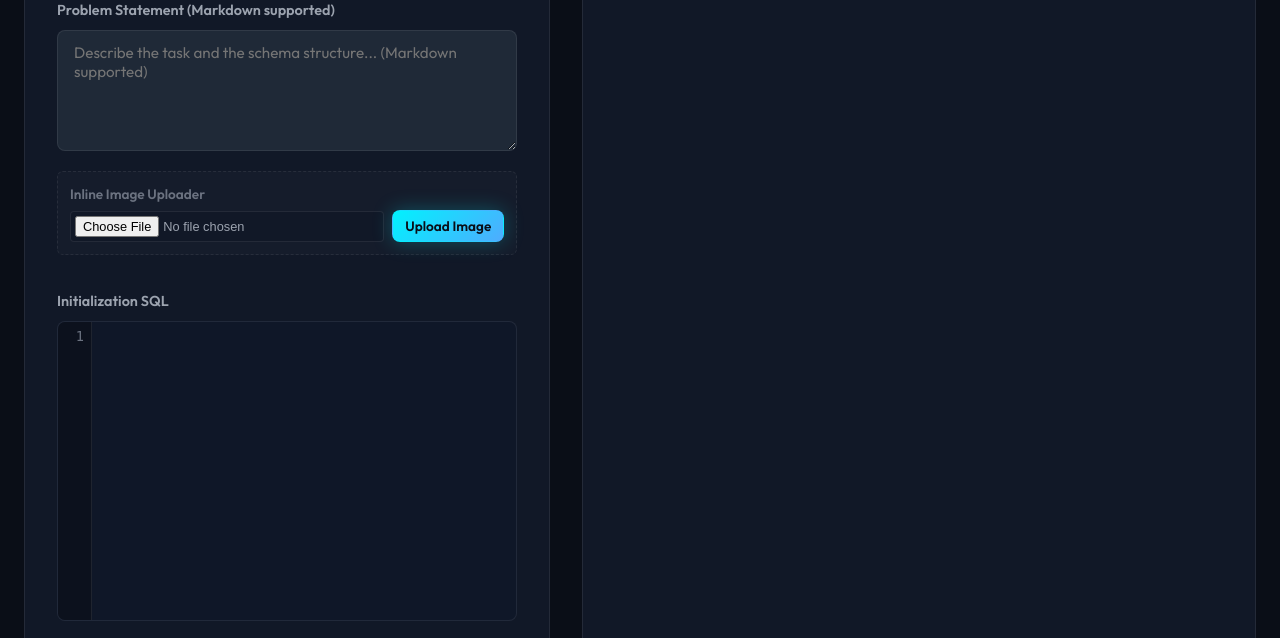
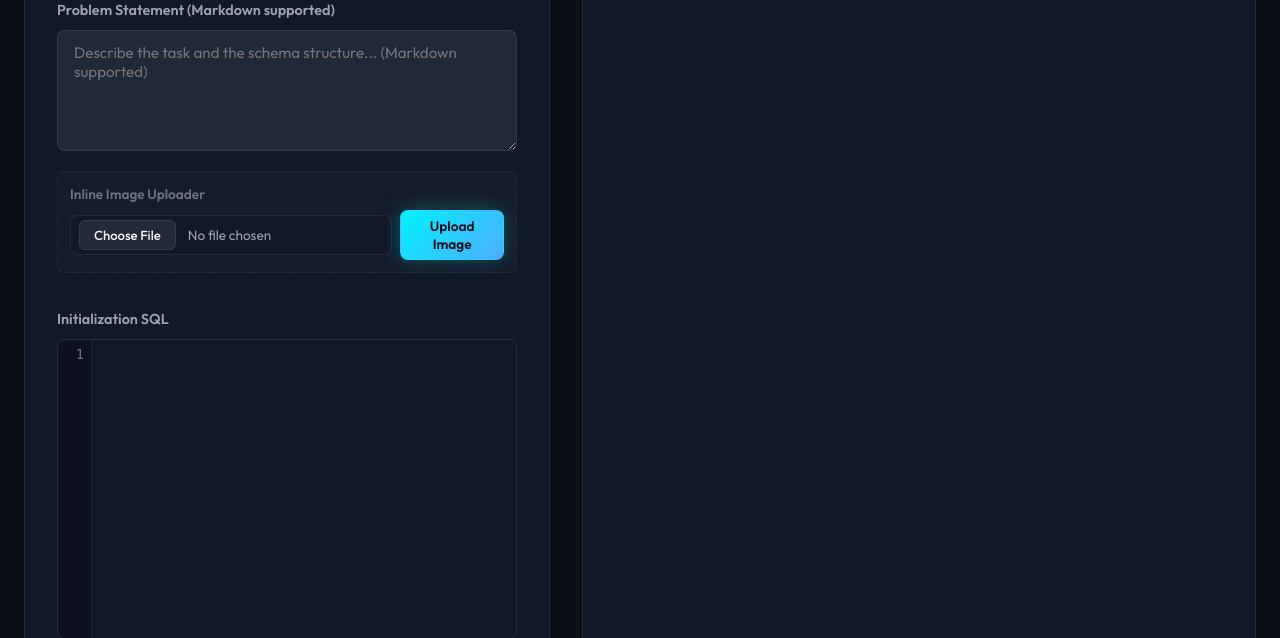
Before and after one commit to brizzigui/sqlrace, a Flask app: page /admin/questions in a window 1280 px wide. Shown: the part 610-1248 px from the top of the page. Run offline with Flask 3, Linux system fonts and the light colour scheme; the visitor is signed in with stand-in values (Sample User, id 1); data that the repository does not hold is empty; some libraries are stand-ins or nearby versions.

Commit message:
new browse button

```diff
--- a/static/css/style.css
+++ b/static/css/style.css
@@ -2417,3 +2417,62 @@ code[class*="language-"] {
         font-size: 0.85rem;
     }
 }
+
+/* Custom Styled File Input */
+.custom-file-input {
+    border: 1px solid var(--border-color);
+    padding: 4px 8px;
+    border-radius: 8px;
+    background: var(--bg-surface);
+    color: var(--text-secondary);
+    font-size: 0.85rem;
+    font-family: var(--font-sans);
+    cursor: pointer;
+    transition: var(--transition-smooth);
+}
+
+.custom-file-input:hover {
+    border-color: var(--border-hover);
+}
+
+.custom-file-input::file-selector-button {
+    background: rgba(255, 255, 255, 0.08);
+    border: 1px solid var(--border-color);
+    color: var(--text-primary);
+    padding: 6px 14px;
+    border-radius: 6px;
+    font-size: 0.82rem;
+    font-family: var(--font-sans);
+    font-weight: 500;
+    cursor: pointer;
+    margin-right: 12px;
+    transition: all 0.2s cubic-bezier(0.4, 0, 0.2, 1);
+}
+
+.custom-file-input::file-selector-button:hover {
+    background: rgba(0, 242, 254, 0.15);
+    border-color: rgba(0, 242, 254, 0.4);
+    color: #00f2fe;
+    box-shadow: 0 0 10px rgba(0, 242, 254, 0.2);
+}
+
+.custom-file-input::-webkit-file-upload-button {
+    background: rgba(255, 255, 255, 0.08);
+    border: 1px solid var(--border-color);
+    color: var(--text-primary);
+    padding: 6px 14px;
+    border-radius: 6px;
+    font-size: 0.82rem;
+    font-family: var(--font-sans);
+    font-weight: 500;
+    cursor: pointer;
+    margin-right: 12px;
+    transition: all 0.2s cubic-bezier(0.4, 0, 0.2, 1);
+}
+
+.custom-file-input::-webkit-file-upload-button:hover {
+    background: rgba(0, 242, 254, 0.15);
+    border-color: rgba(0, 242, 254, 0.4);
+    color: #00f2fe;
+    box-shadow: 0 0 10px rgba(0, 242, 254, 0.2);
+}
--- a/templates/admin_edit_question.html
+++ b/templates/admin_edit_question.html
@@ -56,7 +56,7 @@
             <div style="background: rgba(255,255,255,0.02); border: 1px dashed var(--border-color); padding: 12px; border-radius: 6px; margin-bottom: 16px;">
                 <label style="font-size: 0.85rem; color: var(--text-muted); display: block; margin-bottom: 6px;">{{ _('admin_upload_image') }}</label>
                 <div class="uploader-flex-row" style="display: flex; gap: 8px; align-items: center;">
-                    <input type="file" id="image-upload-input" accept="image/*" style="flex: 1; border: 1px solid var(--border-color); padding: 4px; border-radius: 4px; background: var(--bg-surface); color: var(--text-secondary); font-size: 0.8rem;">
+                    <input type="file" id="image-upload-input" class="custom-file-input" accept="image/*" style="flex: 1;">
                     <button type="button" class="btn btn-primary" onclick="handleImageUpload()" style="padding: 6px 12px; font-size: 0.85rem;">{{ _('admin_upload_btn') }}</button>
                 </div>
                 <div id="image-upload-result" style="margin-top: 8px; display: none;">
--- a/templates/admin_questions.html
+++ b/templates/admin_questions.html
@@ -60,7 +60,7 @@
                 <div style="background: rgba(255,255,255,0.02); border: 1px dashed var(--border-color); padding: 12px; border-radius: 6px; margin-bottom: 16px;">
                     <label style="font-size: 0.85rem; color: var(--text-muted); display: block; margin-bottom: 6px;">{{ _('admin_upload_image') }}</label>
                     <div class="uploader-flex-row" style="display: flex; gap: 8px; align-items: center;">
-                        <input type="file" id="image-upload-input" accept="image/*" style="flex: 1; border: 1px solid var(--border-color); padding: 4px; border-radius: 4px; background: var(--bg-surface); color: var(--text-secondary); font-size: 0.8rem;">
+                        <input type="file" id="image-upload-input" class="custom-file-input" accept="image/*" style="flex: 1;">
                         <button type="button" class="btn btn-primary" onclick="handleImageUpload()" style="padding: 6px 12px; font-size: 0.85rem;">{{ _('admin_upload_btn') }}</button>
                     </div>
                     <div id="image-upload-result" style="margin-top: 8px; display: none;">
```
